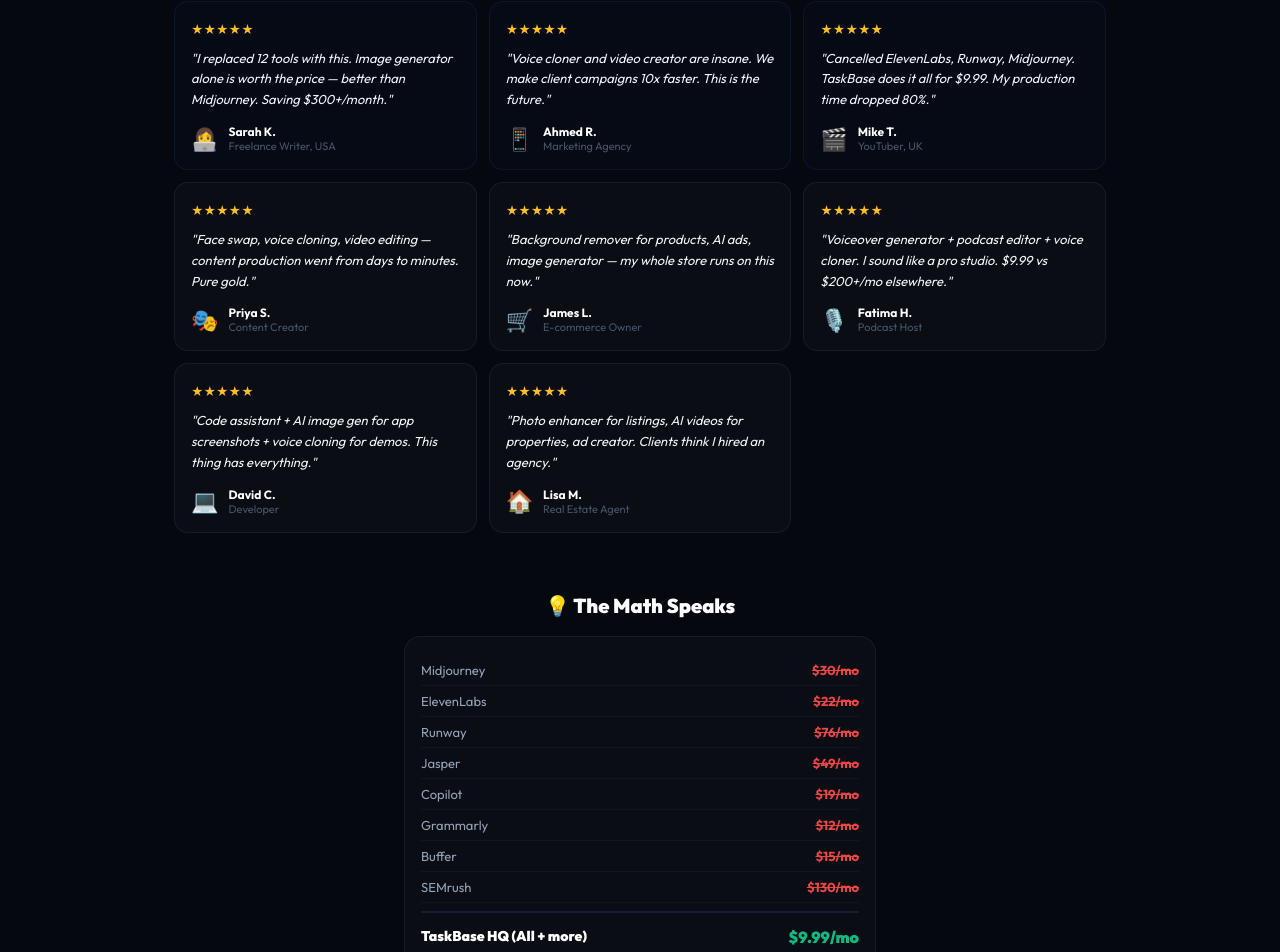
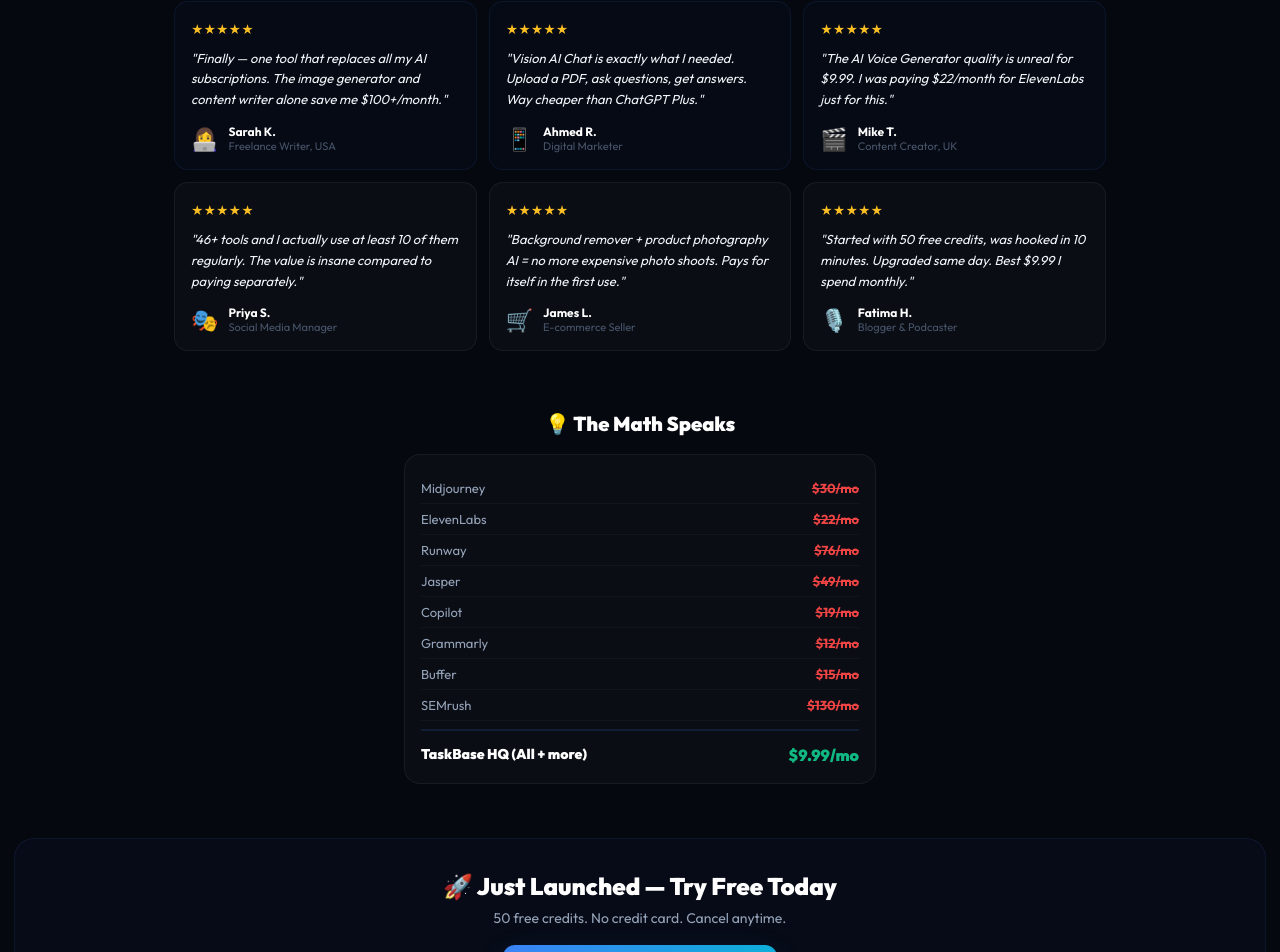
Before and after one commit to muhammadhamzabhundi9-web/taskbasehq, a React (Vite) app: page / in a window 1280 px wide. Shown: the part 2115-3067 px from the top of the page. Built offline with nearby package versions, Linux system fonts and the light colour scheme.

Commit message:
Add files via upload

```diff
--- a/src/App.jsx
+++ b/src/App.jsx
@@ -110,14 +110,12 @@
   { id:56, name:"AI Meme & Reel Maker", desc:"Viral memes, reels, TikTok content with auto-captions.", category:"video", icon:"😂", marketPrice:10, features:["Trending templates","Auto captions","Viral formats","Direct sharing","Branding"], badge:"⏳ Coming Soon", comingSoon:true, users:"28K+", rating:4.8 },
 ];
 const REVIEWS = [
-  { name:"Sarah K.", role:"Freelance Writer, USA", text:"I replaced 12 tools with this. Image generator alone is worth the price — better than Midjourney. Saving $300+/month.", avatar:"👩‍💻", stars:5, hl:true },
-  { name:"Ahmed R.", role:"Marketing Agency", text:"Voice cloner and video creator are insane. We make client campaigns 10x faster. This is the future.", avatar:"📱", stars:5, hl:true },
-  { name:"Mike T.", role:"YouTuber, UK", text:"Cancelled ElevenLabs, Runway, Midjourney. TaskBase does it all for $9.99. My production time dropped 80%.", avatar:"🎬", stars:5, hl:true },
-  { name:"Priya S.", role:"Content Creator", text:"Face swap, voice cloning, video editing — content production went from days to minutes. Pure gold.", avatar:"🎭", stars:5 },
-  { name:"James L.", role:"E-commerce Owner", text:"Background remover for products, AI ads, image generator — my whole store runs on this now.", avatar:"🛒", stars:5 },
-  { name:"Fatima H.", role:"Podcast Host", text:"Voiceover generator + podcast editor + voice cloner. I sound like a pro studio. $9.99 vs $200+/mo elsewhere.", avatar:"🎙️", stars:5 },
-  { name:"David C.", role:"Developer", text:"Code assistant + AI image gen for app screenshots + voice cloning for demos. This thing has everything.", avatar:"💻", stars:5 },
-  { name:"Lisa M.", role:"Real Estate Agent", text:"Photo enhancer for listings, AI videos for properties, ad creator. Clients think I hired an agency.", avatar:"🏠", stars:5 },
+  { name:"Sarah K.", role:"Freelance Writer, USA", text:"Finally — one tool that replaces all my AI subscriptions. The image generator and content writer alone save me $100+/month.", avatar:"👩‍💻", stars:5, hl:true },
+  { name:"Ahmed R.", role:"Digital Marketer", text:"Vision AI Chat is exactly what I needed. Upload a PDF, ask questions, get answers. Way cheaper than ChatGPT Plus.", avatar:"📱", stars:5, hl:true },
+  { name:"Mike T.", role:"Content Creator, UK", text:"The AI Voice Generator quality is unreal for $9.99. I was paying $22/month for ElevenLabs just for this.", avatar:"🎬", stars:5, hl:true },
+  { name:"Priya S.", role:"Social Media Manager", text:"46+ tools and I actually use at least 10 of them regularly. The value is insane compared to paying separately.", avatar:"🎭", stars:5 },
+  { name:"James L.", role:"E-commerce Seller", text:"Background remover + product photography AI = no more expensive photo shoots. Pays for itself in the first use.", avatar:"🛒", stars:5 },
+  { name:"Fatima H.", role:"Blogger & Podcaster", text:"Started with 50 free credits, was hooked in 10 minutes. Upgraded same day. Best $9.99 I spend monthly.", avatar:"🎙️", stars:5 },
 ];
 const FAQ = [
   { q:"What do I get?", a:"Unlimited access to ALL 46+ AI tools — image generator, video creator, voice cloner, content writer, code assistant, and more. One subscription, no hidden costs." },
@@ -286,9 +284,9 @@
       <div style={{textAlign:"center",marginTop:20}}><button onClick={()=>go(PAGES.TOOLS)} style={{...bs(`${T.accent}15`),border:`1px solid ${T.accent}30`,padding:"12px 28px",fontSize:14,color:T.accent}}>View All 46+ AI Tools →</button></div>
     </section>
     <section style={{padding:"30px 14px",maxWidth:960,margin:"0 auto"}}>
-      <h2 style={{color:"#fff",fontSize:22,fontWeight:900,textAlign:"center",margin:"0 0 24px"}}>Why 50,000+ People Choose TaskBase HQ</h2>
+      <h2 style={{color:"#fff",fontSize:22,fontWeight:900,textAlign:"center",margin:"0 0 24px"}}>Why TaskBase HQ is Different</h2>
       <div style={{display:"grid",gridTemplateColumns:"repeat(auto-fill,minmax(220px,1fr))",gap:12}}>
-        {[{icon:"💸",title:"Save $2,000+/Month",desc:"Replace 15+ subscriptions with one simple price."},{icon:"⚡",title:"Unlimited Generations",desc:"No caps on text tools. Reasonable limits on image/video/voice."},{icon:"🆕",title:"New Tools Monthly",desc:"2-3 new tools every month. All free with your plan."},{icon:"📱",title:"Works Everywhere",desc:"Desktop, mobile, tablet. Mobile app coming soon!"},{icon:"🔒",title:"50 Free Credits",desc:"Start free with 50 credits. No credit card needed."},{icon:"🏆",title:"Commercial License",desc:"Everything you create is yours. Use for anything."}].map((v,i)=>
+        {[{icon:"💸",title:"Save $2,000+/Month",desc:"Replace 15+ subscriptions with one simple price."},{icon:"⚡",title:"Unlimited Generations",desc:"Credits used per generation. 50 free credits on signup."},{icon:"🆕",title:"New Tools Monthly",desc:"2-3 new tools every month. All free with your plan."},{icon:"📱",title:"Works Everywhere",desc:"Desktop, mobile, tablet. Mobile app coming soon!"},{icon:"🔒",title:"50 Free Credits",desc:"Start free with 50 credits. No credit card needed."},{icon:"🏆",title:"Commercial License",desc:"Everything you create is yours. Use for anything."}].map((v,i)=>
         <div key={i} style={{background:T.card,border:`1px solid ${T.border}`,borderRadius:14,padding:18}}><div style={{fontSize:28,marginBottom:10}}>{v.icon}</div><div style={{color:"#fff",fontSize:14,fontWeight:800,marginBottom:6}}>{v.title}</div><div style={{color:T.muted,fontSize:12,lineHeight:1.5}}>{v.desc}</div></div>)}
       </div>
     </section>
@@ -306,7 +304,7 @@
       </div>
     </section>
     <section style={{margin:"24px 14px 30px",padding:"32px 20px",textAlign:"center",background:`${T.accent}08`,border:`1px solid ${T.accent}18`,borderRadius:20}}>
-      <h2 style={{color:"#fff",fontSize:24,fontWeight:900,margin:"0 0 8px"}}>Ready to Save $2,000+/Month?</h2>
+      <h2 style={{color:"#fff",fontSize:24,fontWeight:900,margin:"0 0 8px"}}>🚀 Just Launched — Try Free Today</h2>
       <p style={{color:T.muted,fontSize:14,margin:"0 0 18px"}}>50 free credits. No credit card. Cancel anytime.</p>
       <button onClick={()=>{
         const lg=!!localStorage.getItem('tb_user_plan');
```
